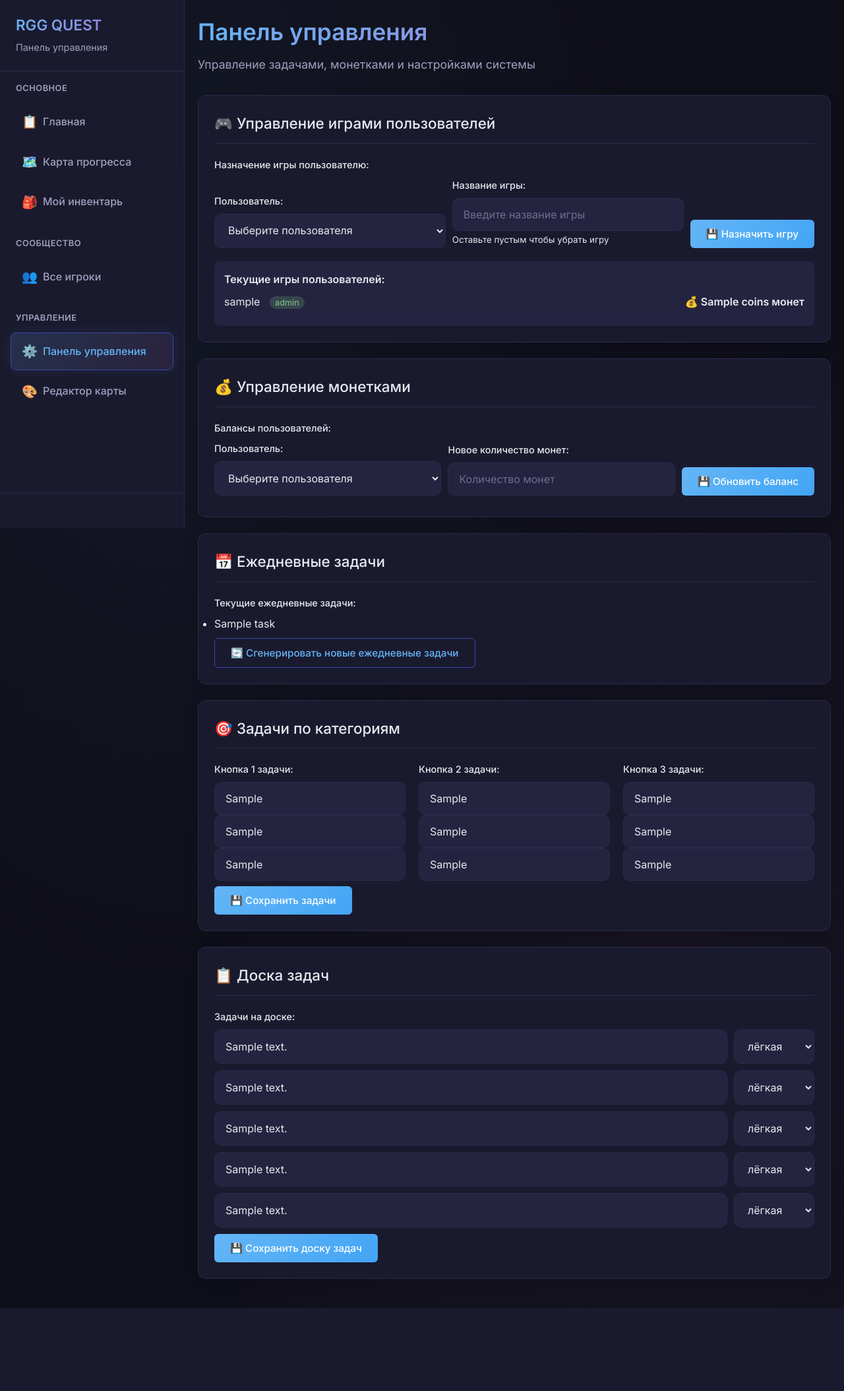
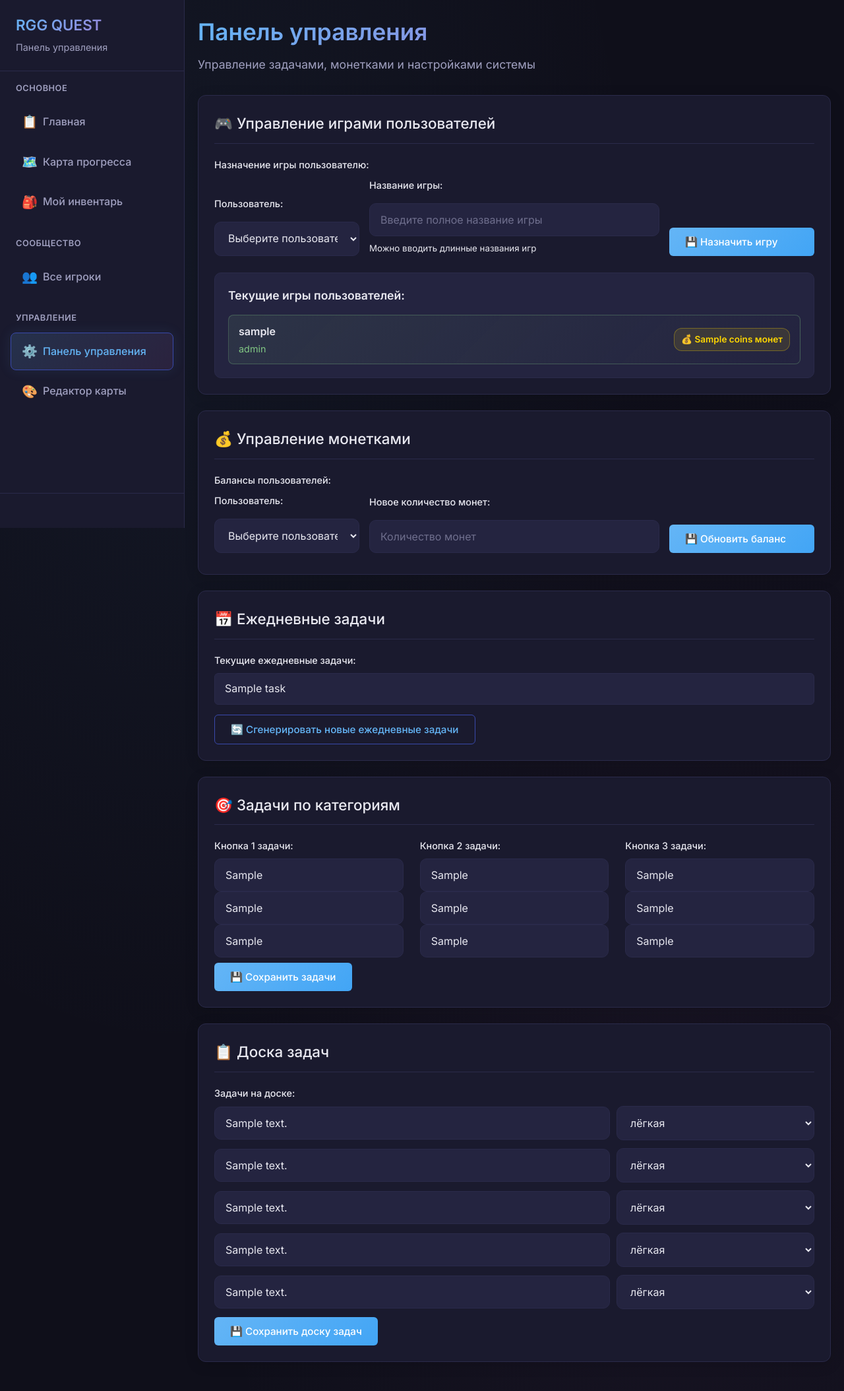
Before and after one commit to MrNerin/cyberpunk_tasks, a Flask app: template templates/admin.html in a window 1280 px wide. Shown: the whole page at 66% size. Before the commit the page ends 1982 px from the top, so only its background shows below. Run offline with Flask 3, Linux system fonts and the light colour scheme; the template is opened without the code that fills it: most values are stand-ins (such as "Sample title", 1, 10 or a date in 2020).

Commit message:
update 2.3.1

```diff
--- a/templates/admin.html
+++ b/templates/admin.html
@@ -81,8 +81,8 @@
                 <div class="form-group">
                     <label class="form-label">Назначение игры пользователю:</label>
                     <form action="/admin/update_game" method="POST">
-            <div style="display: grid; grid-template-columns: 1fr 1fr auto; gap: 10px; align-items: end;">
-                <div>
+                        <div class="admin-form-grid">
+                            <div class="form-field">
                                 <label class="form-label">Пользователь:</label>
                                 <select name="username" class="form-input" required>
                                     <option value="">Выберите пользователя</option>
@@ -91,33 +91,40 @@
                                     {% endfor %}
                                 </select>
                             </div>
-                <div>
+                            <div class="form-field">
                                 <label class="form-label">Название игры:</label>
-                    <input type="text" name="game" class="form-input" placeholder="Введите название игры">
-                    <small class="form-hint">Оставьте пустым чтобы убрать игру</small>
+                                <input type="text" name="game" class="form-input full-width-input"
+                                       placeholder="Введите полное название игры" maxlength="100">
+                                <small class="form-hint">Можно вводить длинные названия игр</small>
                             </div>
-                <div>
-                    <button type="submit" class="btn">💾 Назначить игру</button>
+                            <div class="form-field">
+                                <button type="submit" class="btn full-width-btn">💾 Назначить игру</button>
                             </div>
                         </div>
                     </form>
                 </div>
 
-    <div style="margin-top: 20px; padding: 15px; background: var(--bg-card); border-radius: 8px;">
+                <div class="users-games-list">
                     <h4>Текущие игры пользователей:</h4>
+                    <div class="games-table">
                         {% for username, user_data in users.items() %}
-        <div style="display: flex; justify-content: space-between; padding: 8px 0; border-bottom: 1px solid var(--border-color); align-items: center;">
-            <div>
-                <span>{{ username }}</span>
+                        <div class="game-row {% if user_data.role and user_data.role != 'user' and user_data.role != 'admin' %}has-game{% endif %}">
+                            <div class="game-user-info">
+                                <span class="game-username">{{ username }}</span>
                                 {% if user_data.role and user_data.role != 'user' and user_data.role != 'admin' %}
-                <span style="margin-left: 10px; padding: 2px 8px; border-radius: 12px; font-size: 0.8em; background: rgba(129, 199, 132, 0.2); color: var(--text-success);">
+                                <span class="game-name-full" title="{{ user_data.role }}">
                                     {{ user_data.role }}
                                 </span>
+                                {% else %}
+                                <span class="no-game">Нет игры</span>
                                 {% endif %}
                             </div>
-            <strong>💰 {{ user_data.coins }} монет</strong>
+                            <div class="game-coins">
+                                💰 {{ user_data.coins }} монет
+                            </div>
                         </div>
                         {% endfor %}
+                    </div>
                 </div>
             </section>
 
@@ -127,8 +134,8 @@
                 <div class="form-group">
                     <label class="form-label">Балансы пользователей:</label>
                     <form action="/admin/update_coins" method="POST">
-                        <div style="display: grid; grid-template-columns: 1fr 1fr auto; gap: 10px; align-items: end;">
-                            <div>
+                        <div class="admin-form-grid">
+                            <div class="form-field">
                                 <label class="form-label">Пользователь:</label>
                                 <select name="username" class="form-input" required>
                                     <option value="">Выберите пользователя</option>
@@ -137,12 +144,13 @@
                                     {% endfor %}
                                 </select>
                             </div>
-                            <div>
+                            <div class="form-field">
                                 <label class="form-label">Новое количество монет:</label>
-                                <input type="number" name="coins" class="form-input" min="0" required placeholder="Количество монет">
+                                <input type="number" name="coins" class="form-input full-width-input"
+                                       min="0" required placeholder="Количество монет">
                             </div>
-                            <div>
-                                <button type="submit" class="btn">💾 Обновить баланс</button>
+                            <div class="form-field">
+                                <button type="submit" class="btn full-width-btn">💾 Обновить баланс</button>
                             </div>
                         </div>
                     </form>
@@ -154,11 +162,11 @@
                 <h2 class="section-title">📅 Ежедневные задачи</h2>
                 <div class="form-group">
                     <label class="form-label">Текущие ежедневные задачи:</label>
-                    <ul>
+                    <div class="daily-tasks-list">
                         {% for task in daily_tasks %}
-                        <li>{{ task }}</li>
+                        <div class="daily-task-item">{{ task }}</div>
                         {% endfor %}
-                    </ul>
+                    </div>
                 </div>
                 <form action="/admin/update_daily" method="POST">
                     <button type="submit" class="btn btn-secondary">🔄 Сгенерировать новые ежедневные задачи</button>
@@ -169,7 +177,7 @@
             <section class="panel">
                 <h2 class="section-title">🎯 Задачи по категориям</h2>
                 <form action="/admin/save_tasks" method="POST">
-                    <div style="display: grid; grid-template-columns: 1fr 1fr 1fr; gap: 20px;">
+                    <div class="tasks-categories-grid">
                         <!-- Кнопка 1 -->
                         <div class="form-group">
                             <label class="form-label">Кнопка 1 задачи:</label>
@@ -177,7 +185,7 @@
                             <input type="text"
                                    name="button1[]"
                                    value="{{ tasks.button1[i] if tasks.button1[i] else '' }}"
-                                   class="form-input"
+                                   class="form-input full-width-input"
                                    placeholder="Задача {{ i+1 }}">
                             {% endfor %}
                         </div>
@@ -189,7 +197,7 @@
                             <input type="text"
                                    name="button2[]"
                                    value="{{ tasks.button2[i] if tasks.button2[i] else '' }}"
-                                   class="form-input"
+                                   class="form-input full-width-input"
                                    placeholder="Задача {{ i+1 }}">
                             {% endfor %}
                         </div>
@@ -201,7 +209,7 @@
                             <input type="text"
                                    name="button3[]"
                                    value="{{ tasks.button3[i] if tasks.button3[i] else '' }}"
-                                   class="form-input"
+                                   class="form-input full-width-input"
                                    placeholder="Задача {{ i+1 }}">
                             {% endfor %}
                         </div>
@@ -217,13 +225,13 @@
                     <div class="form-group">
                         <label class="form-label">Задачи на доске:</label>
                         {% for i in range(5) %}
-                        <div style="display: grid; grid-template-columns: 1fr auto; gap: 10px; margin-bottom: 10px;">
+                        <div class="board-task-input-group">
                             <input type="text"
                                    name="board_tasks[]"
                                    value="{{ board[i].text if board[i] else '' }}"
-                                   class="form-input"
+                                   class="form-input board-task-input"
                                    placeholder="Текст задачи">
-                            <select name="board_difficulties[]" class="form-input">
+                            <select name="board_difficulties[]" class="form-input board-difficulty-select">
                                 <option value="лёгкая" {% if board[i] and board[i].difficulty == 'лёгкая' %}selected{% endif %}>лёгкая</option>
                                 <option value="средняя" {% if board[i] and board[i].difficulty == 'средняя' %}selected{% endif %}>средняя</option>
                                 <option value="сложная" {% if board[i] and board[i].difficulty == 'сложная' %}selected{% endif %}>сложная</option>
@@ -237,5 +245,180 @@
 
         </main>
     </div>
+
+    <style>
+        .admin-form-grid {
+            display: grid;
+            grid-template-columns: 1fr 2fr 1fr;
+            gap: 15px;
+            align-items: end;
+        }
+
+        .form-field {
+            display: flex;
+            flex-direction: column;
+            gap: 8px;
+        }
+
+        .full-width-input {
+            width: 100%;
+        }
+
+        .full-width-btn {
+            width: 100%;
+        }
+
+        .users-games-list {
+            margin-top: 25px;
+            padding: 20px;
+            background: var(--bg-card);
+            border-radius: 10px;
+            border: 1px solid var(--border-color);
+        }
+
+        .users-games-list h4 {
+            margin-bottom: 15px;
+            color: var(--text-primary);
+            font-size: 1.1em;
+        }
+
+        .games-table {
+            display: flex;
+            flex-direction: column;
+            gap: 10px;
+        }
+
+        .game-row {
+            display: flex;
+            justify-content: space-between;
+            align-items: center;
+            padding: 12px 15px;
+            border-radius: 8px;
+            border: 1px solid var(--border-color);
+            transition: all 0.3s ease;
+        }
+
+        .game-row.has-game {
+            background: linear-gradient(135deg, rgba(129, 199, 132, 0.1), transparent);
+            border-color: rgba(129, 199, 132, 0.3);
+        }
+
+        .game-row:hover {
+            transform: translateY(-1px);
+            box-shadow: var(--shadow-soft);
+        }
+
+        .game-user-info {
+            display: flex;
+            flex-direction: column;
+            gap: 5px;
+            flex: 1;
+        }
+
+        .game-username {
+            font-weight: 600;
+            color: var(--text-primary);
+        }
+
+        .game-name-full {
+            color: var(--text-success);
+            font-size: 0.9em;
+            word-break: break-word;
+            white-space: normal;
+            line-height: 1.3;
+        }
+
+        .no-game {
+            color: var(--text-secondary);
+            font-size: 0.9em;
+            font-style: italic;
+        }
+
+        .game-coins {
+            background: rgba(255, 215, 0, 0.1);
+            border: 1px solid rgba(255, 215, 0, 0.3);
+            border-radius: 12px;
+            padding: 6px 10px;
+            color: gold;
+            font-weight: 600;
+            font-size: 0.85em;
+            flex-shrink: 0;
+        }
+
+        .tasks-categories-grid {
+            display: grid;
+            grid-template-columns: 1fr 1fr 1fr;
+            gap: 25px;
+        }
+
+        .daily-tasks-list {
+            display: flex;
+            flex-direction: column;
+            gap: 8px;
+            margin-bottom: 15px;
+        }
+
+        .daily-task-item {
+            padding: 10px 15px;
+            background: var(--bg-card);
+            border: 1px solid var(--border-color);
+            border-radius: 6px;
+            color: var(--text-primary);
+        }
+
+        .board-task-input-group {
+            display: grid;
+            grid-template-columns: 2fr 1fr;
+            gap: 10px;
+            margin-bottom: 12px;
+            align-items: center;
+        }
+
+        .board-task-input {
+            width: 100%;
+        }
+
+        .board-difficulty-select {
+            width: 100%;
+        }
+
+        @media (max-width: 1024px) {
+            .admin-form-grid {
+                grid-template-columns: 1fr;
+                gap: 12px;
+            }
+
+            .tasks-categories-grid {
+                grid-template-columns: 1fr;
+                gap: 20px;
+            }
+        }
+
+        @media (max-width: 768px) {
+            .board-task-input-group {
+                grid-template-columns: 1fr;
+            }
+
+            .game-row {
+                flex-direction: column;
+                align-items: flex-start;
+                gap: 10px;
+            }
+
+            .game-coins {
+                align-self: flex-end;
+            }
+        }
+
+        @media (max-width: 480px) {
+            .users-games-list {
+                padding: 15px;
+            }
+
+            .game-row {
+                padding: 10px;
+            }
+        }
+    </style>
 </body>
 </html>
--- a/templates/map.html
+++ b/templates/map.html
@@ -594,8 +594,11 @@
     transition: all 0.3s ease;
     pointer-events: none;
     z-index: 30;
-            min-width: 150px;
+    min-width: 180px;
+    max-width: 250px;
     text-align: left;
+    word-wrap: break-word;
+    white-space: normal;
 }
 
         .other-user-pin:hover .user-tooltip {
```
Also changed, not shown: templates/users.html (+74 -78 lines). Lines whose indentation alone changed are shown as unchanged.
